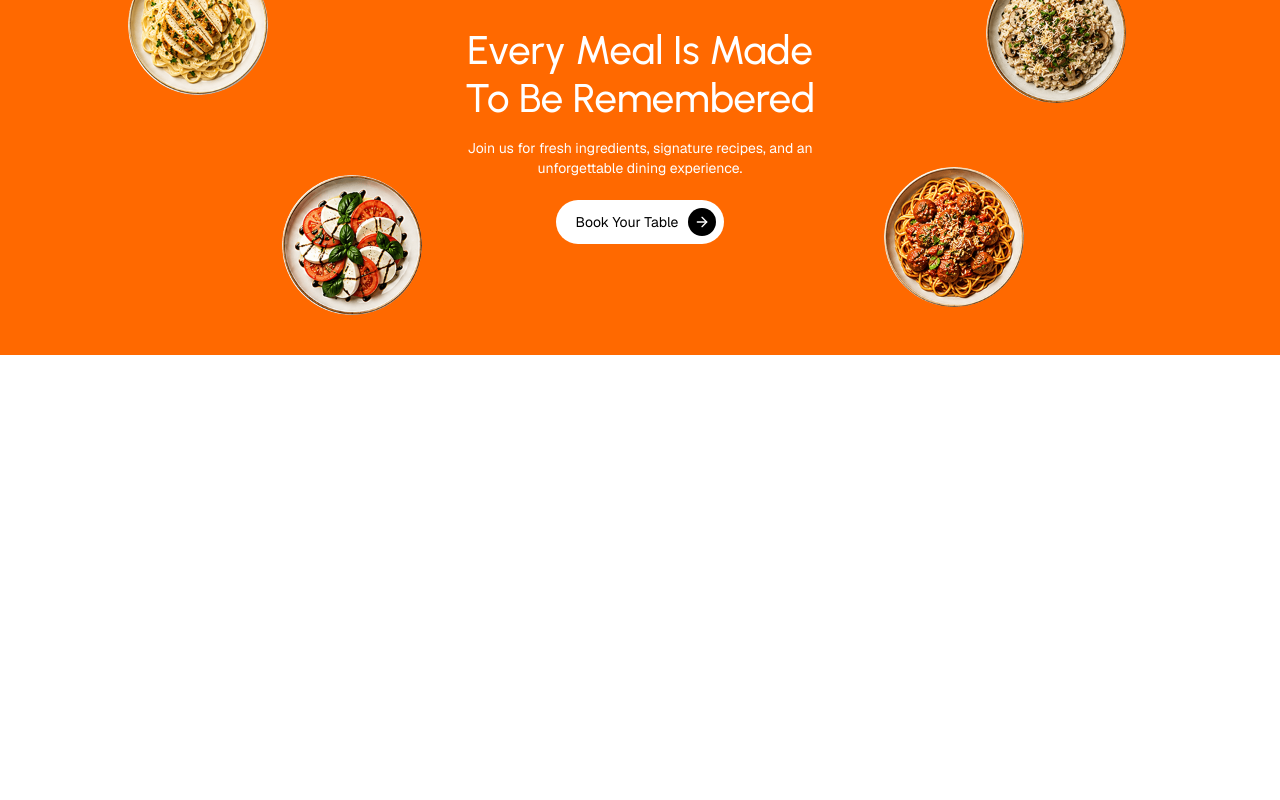
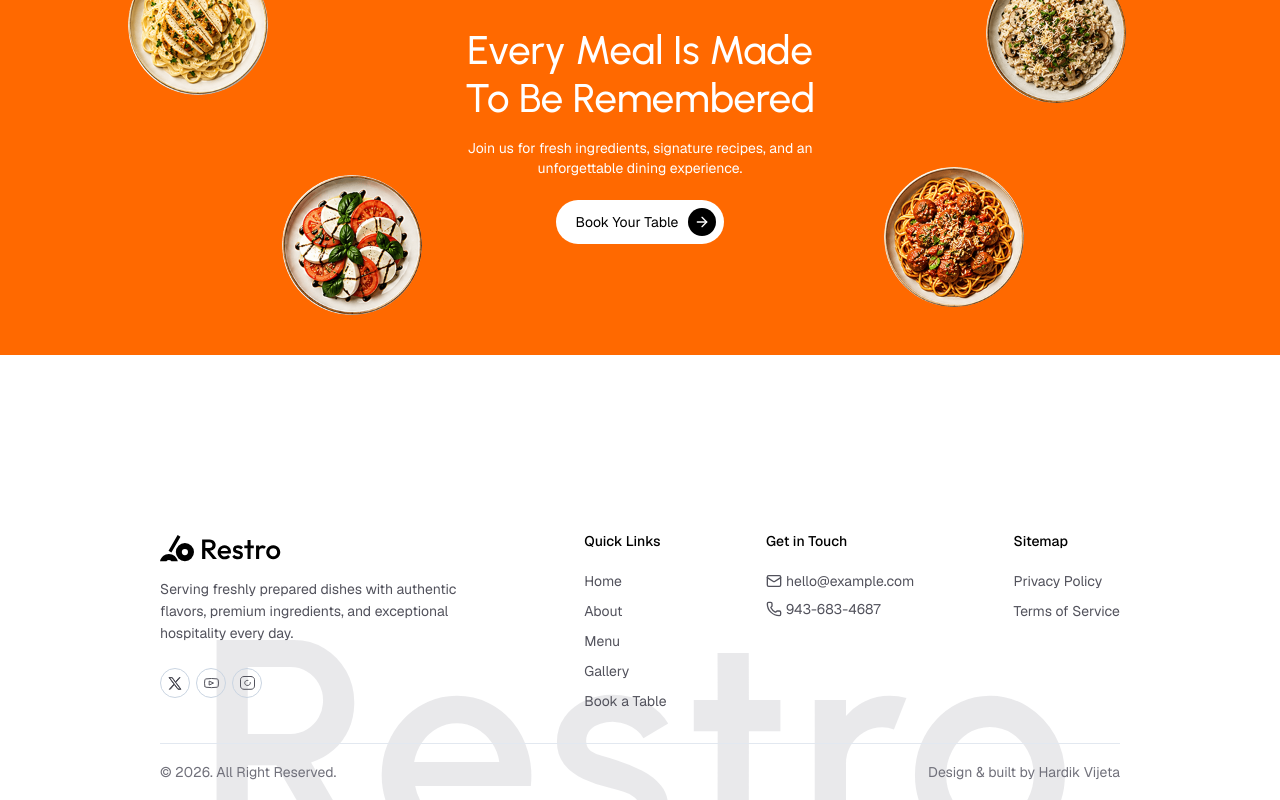
Before and after one commit to Hard1stf/Restro, a React (Vite) app: page / in a window 1280 px wide. Shown: the part 6408-7208 px from the top of the page. Before the commit the page ends 6763 px from the top, so only its background shows below. Built offline with nearby package versions, Linux system fonts and the light colour scheme.

Commit message:
Add Footer section with animated elements and contact information

```diff
--- a/src/App.jsx
+++ b/src/App.jsx
@@ -10,6 +10,7 @@
 import TestimonialSection from './sections/TestimonialSection';
 import FAQs from './sections/FAQs';
 import CTA from './sections/CTA';
+import Footer from './sections/Footer';
 
 const App = () => {
   return (
@@ -25,6 +26,7 @@
       <TestimonialSection />
       <FAQs />
       <CTA />
+      <Footer />
     </>
   );
 };
--- /dev/null
+++ b/src/sections/Footer.jsx
@@ -0,0 +1,120 @@
+import { Mail, Phone } from 'lucide-react';
+import Animated from '../components/Animated';
+import { quickLinks, sitemapLinks, socialLinks } from '../data/data';
+
+const Footer = () => {
+  return (
+    <>
+      <footer className="px-auto mt-44 relative overflow-hidden">
+        <div className="max-w-7xl mx-auto">
+          {/* row */}
+          <div className="flex flex-wrap gap-6 justify-between pb-8">
+            {/* Col-1: Brand and social */}
+            <div className="flex flex-col items-start text-left">
+              <Animated>
+                <img src="../../public/assets/logo.svg" alt="logo" />
+              </Animated>
+
+              <Animated delay={0.2}>
+                <p className="mt-3 text-sm/5.5 text-zinc-600 max-w-81.25">
+                  Serving freshly prepared dishes with authentic flavors,
+                  premium ingredients, and exceptional hospitality every day.
+                </p>
+              </Animated>
+
+              <div className="flex items-center gap-1.5 mt-6">
+                {socialLinks.map((link, i) => (
+                  <Animated key={i} delay={1 * 0.05}>
+                    <a
+                      href={link.href}
+                      className="size-7.5 rounded-full border border-slate-300 grid place-content-center"
+                    >
+                      {link.icon}
+                    </a>
+                  </Animated>
+                ))}
+              </div>
+            </div>
+
+            {/* Col-2: Quick link */}
+            <div className="">
+              <p className="font-medium mb-5">Quick Links</p>
+              <div className="flex flex-col gap-2.5">
+                {quickLinks.map((link, i) => (
+                  <Animated key={link.name} delay={i * 0.05}>
+                    <a
+                      href={link.href}
+                      className="text-zinc-600 hover:text-zinc-500"
+                    >
+                      {link.name}
+                    </a>
+                  </Animated>
+                ))}
+              </div>
+            </div>
+
+            {/* Col-3: Get in Touch */}
+            <div>
+              <p className="font-medium mb-5">Get in Touch</p>
+              <div className="space-y-2">
+                <Animated>
+                  <a
+                    href="mailto:hello@example.com"
+                    className="flex items-center gap-1 text-zinc-600 hover:text-zinc-500"
+                  >
+                    <Mail size={16} className="shrink-0" />
+                    hello@example.com
+                  </a>
+                </Animated>
+
+                <Animated delay={0.2}>
+                  <a
+                    href="tel:943-683-4687"
+                    className="flex items-center gap-1 text-zinc-600 hover:text-zinc-500"
+                  >
+                    <Phone size={16} className="shrink-0" />
+                    943-683-4687
+                  </a>
+                </Animated>
+              </div>
+            </div>
+
+            {/* Col-4: Sitemap */}
+            <div>
+              <p className="font-medium mb-5">Sitemap</p>
+              <div className="flex flex-col gap-2.5">
+                {sitemapLinks.map((link, i) => (
+                  <Animated key={i} delay={i * 0.05}>
+                    <a
+                      href={link.href}
+                      className="text-zinc-600 hover:text-zinc-500"
+                    >
+                      {link.name}
+                    </a>
+                  </Animated>
+                ))}
+              </div>
+            </div>
+          </div>
+
+          {/* bottom bar */}
+          <div className="border-t text-zinc-500 border-slate-200 py-4.5 flex justify-between items-center">
+            <p>© 2026. All Right Reserved.</p>
+            <p>
+              Design & built by{' '}
+              <a href="https://github.com/Hard1stf">Hardik Vijeta</a>
+            </p>
+          </div>
+        </div>
+        {/* Watermark logo backdrop */}
+        <div className="absolute inset-0 text-center select-none -z-1 pointer-event-none">
+          <span className="text-[300px] tracking-wide font-urbanist font-semibold text-zinc-300/50">
+            Restro
+          </span>
+        </div>
+      </footer>
+    </>
+  );
+};
+
+export default Footer;
```
